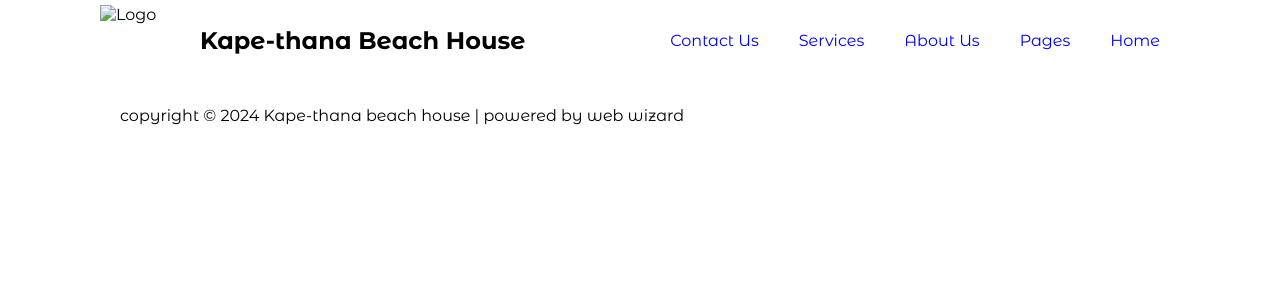
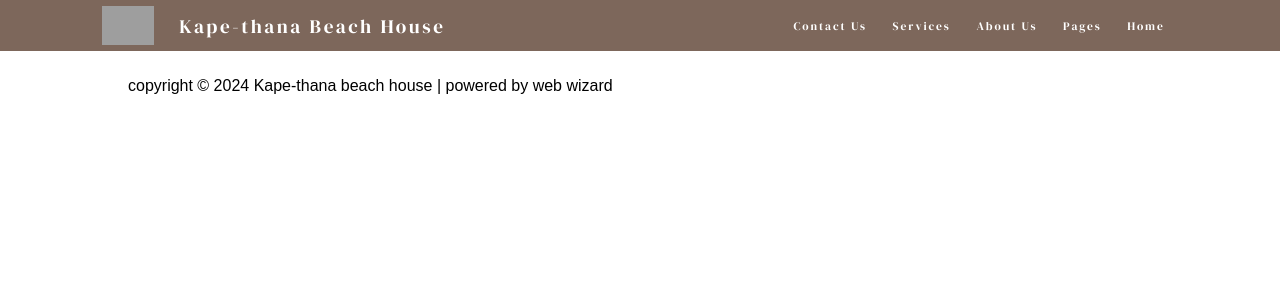
Before and after one commit to MarkPagso03/kape_thana_web, a Django app: template kape_thana_web/kape_thana_web/templates/layout.html in a window 1280 px wide. Shown: the top 300 px of the page. Run offline with Django 5.2, Linux system fonts and the light colour scheme; the template is opened without the code that fills it, so the values that code supplies are empty; grey boxes are pictures that could not be loaded.

Commit message:
add layout.html

```diff
--- a/kape_thana_web/kape_thana_web/static/home/css/style.css
+++ b/kape_thana_web/kape_thana_web/static/home/css/style.css
@@ -1,3 +1,7 @@
+:root {
+    --header-height: 4vw;
+}
+
 *{
     font-family: "Montserrat Alternates", sans-serif;
     box-sizing: border-box;
@@ -9,8 +13,9 @@
 .header{
     display: flex;
     justify-content: space-between;
-    padding: 0 100px;
-    height: 80px;
+    padding: 0 8vw;
+    height: var(--header-height);
+    background-color: #7d675b;
 }
 
 .header div{
@@ -19,13 +24,18 @@
     }
 
 .header img{
-    height: 70px;
-    width: 70px;
+    height: 75%;
 }
 
 .header h2{
-    margin-left: 30px;
-}
+    margin-left: 2vw;
+    white-space: no-wrap;
+    color: white;
+    font-family: "DM Serif Display", serif;
+    font-weight: 300;
+    font-size: 1.5vw;
+    letter-spacing: .2vw;
+    }
 
 .header nav{
     display: flex;
@@ -33,14 +43,48 @@
 }
 
 .header nav a{
-    margin: 0 20px;
+    margin: 0 1vw;
     text-decoration: none;
+    color: white;
+    font-size: .9vw;
+    font-family: "DM Serif Display", serif;
+    letter-spacing: .15vw;
 }
 
-/* ----------------------------------------- */
+/* banner ----------------------------------------- */
+.banner {
+    background-image: url('../img/kape-thana_banner.png');
+    background-size: cover;
+    background-repeat: no-repeat;
+    background-position: center;
+    height: calc(100vh - var(--header-height));
+    display: flex;
+    text-align: center;
+    justify-content: center;
+    align-items: center;
+    flex-direction: column;
+    color: white;
+}
 
+.banner h3{
+    font-size: 1.5vw;
+    font-family: Serif;
 
+}
 
+.banner h1{
+    font-size: 8vw;
+    font-family: San-serif;
+    font-weight: 300;
+}
+
+.banner button{
+    border: none;
+    font-size: .8vw;
+    padding: .5vw 2vw;
+    font-weight: 600;
+    color: #623e2a;
+}
 
 
 
@@ -62,7 +106,7 @@ footer{
 }
 
 footer p{
-    margin-left: 120px;
+    margin-left: 10vw;
 }
 
 /* ----------------------------------------  */
--- a/kape_thana_web/kape_thana_web/templates/layout.html
+++ b/kape_thana_web/kape_thana_web/templates/layout.html
@@ -12,13 +12,14 @@
     <link  rel="stylesheet" type="text/css" href="{% static 'home/css/style.css' %}?v={{ timestamp }}" >
     <script src="https://unpkg.com/react@18/umd/react.development.js"></script>
     <script src="https://unpkg.com/react-dom@18/umd/react-dom.development.js"></script>
-    <link href="https://fonts.googleapis.com/css2?family=Montserrat+Alternates:ital,wght@0,100;0,200;0,300;0,400;0,500;0,600;0,700;0,800;0,900;1,100;1,200;1,300;1,400;1,500;1,600;1,700;1,800;1,900&display=swap" rel="stylesheet">
-    <title>Kape-thana beach house</title>
+    <link rel="preconnect" href="https://fonts.googleapis.com">
+    <link rel="preconnect" href="https://fonts.gstatic.com" crossorigin>
+    <link href="https://fonts.googleapis.com/css2?family=DM+Serif+Display:ital@0;1&display=swap" rel="stylesheet">    <title>Kape-thana beach house</title>
 </head>
     <body>
     <header class="header">
         <div>
-        <img src="#" alt="Logo">
+        <img src="{% static 'home/img/kape-thana_logo.png'%}" alt="Logo">
         <h2>Kape-thana Beach House</h2>
         </div>
         <nav>
```
Also changed, not shown: kape_thana_web/kape_thana_web/templates/home/index.html (+8 -1 lines), requirements.txt (added, +7 -0 lines).
